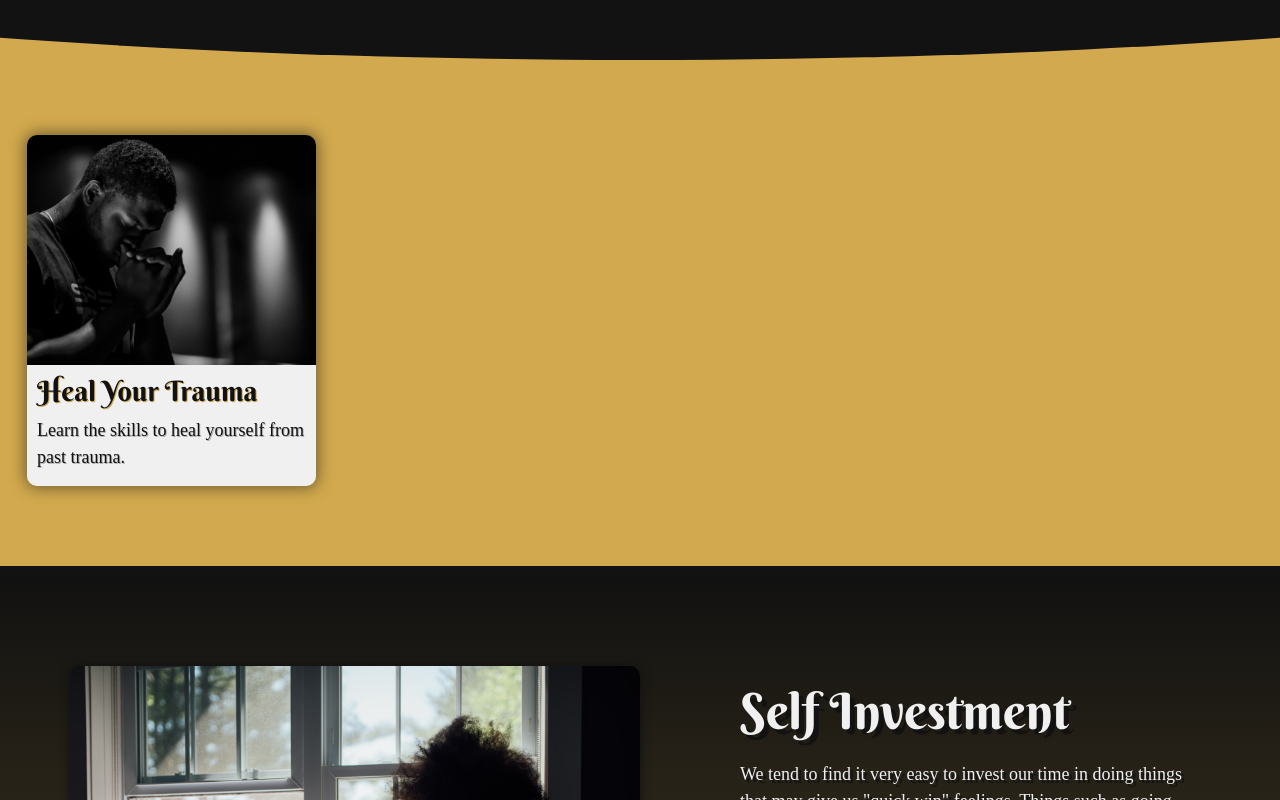
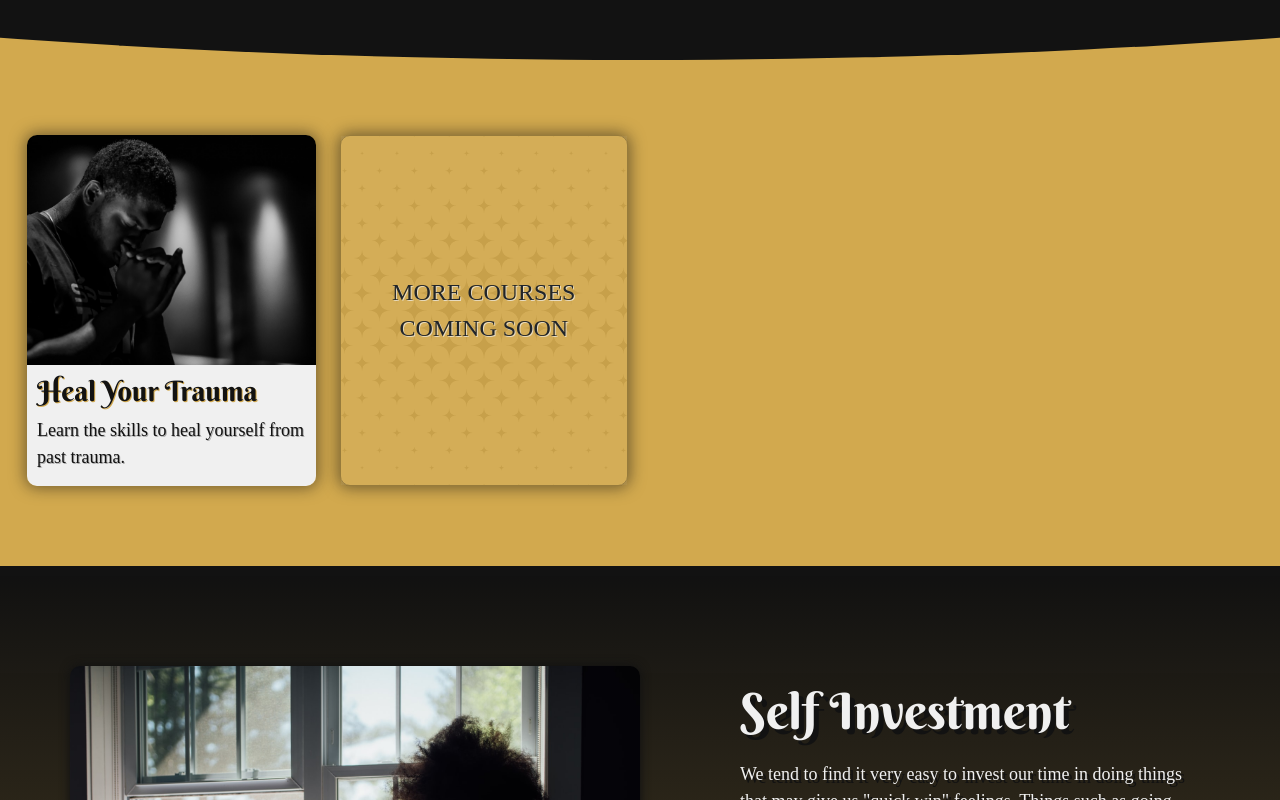
Before and after one commit to ariansamouiehome/life-coaching, a Next.js app: page /courses in a window 1280 px wide. Shown: the part 640-1440 px from the top of the page. Built offline with nearby package versions, Linux system fonts and the light colour scheme; a web font is replaced by a local one.

Commit message:
Courses fin

```diff
--- a/components/CourseCard/index.jsx
+++ b/components/CourseCard/index.jsx
@@ -3,6 +3,14 @@ import Link from 'next/link';
 
 const CourseCard = ({data}) => {
 
+    if (data.altCard) {
+        return (
+            <div className="coming-soon-card">
+                <div className="coming-soon-card-image" style={{backgroundImage: `url('/images/pattern-back-3.png')`}}/>
+                <p className="coming-soon-card-body">More Courses<br/>Coming Soon</p>
+            </div>
+        )
+    } else {
         return (
             <Link href={`courses/${data.url}`}>
                 <a className="courses-card">
@@ -17,5 +25,6 @@ const CourseCard = ({data}) => {
             </Link>
         )
     }
+}
 
 export default CourseCard;
--- a/components/CourseCard/index.scss
+++ b/components/CourseCard/index.scss
@@ -5,7 +5,7 @@
   border-radius: 10px;
   overflow: hidden;
   box-shadow: 0 0 15px 2px rgba($brand-black, 0.5);
-  margin: 0 0 30px;
+  margin: 0;
   text-decoration: none;
   width: 100%;
   transition: 0.5s;
@@ -80,3 +80,39 @@
     }
   }
 }
+
+.coming-soon-card {
+  display: flex;
+  width: 100%;
+  height: 100%;
+  justify-content: center;
+  align-items: center;
+  border: 1px solid rgba($brand-black, 0.3);
+  border-radius: 10px;
+  box-shadow: 0 0 15px 2px rgba($brand-black, 0.5);
+  position: relative;
+  min-height: 250px;
+
+  .coming-soon-card-image {
+    position: absolute;
+    top: 0;
+    left: 0;
+    width: 100%;
+    height: 100%;
+    background-position: center;
+    background-size: cover;
+    background-repeat: no-repeat;
+    opacity: 0.05;
+    z-index: 1;
+  }
+
+  .coming-soon-card-body {
+    margin: 0 auto;
+    text-align: center;
+    font-family: $brand-font-copy-one;
+    font-size: 24px;
+    z-index: 5;
+    text-transform: uppercase;
+    text-shadow: 1px 1px rgba($brand-white, 0.7);
+  }
+}
--- a/components/ListWrapper/index.scss
+++ b/components/ListWrapper/index.scss
@@ -21,6 +21,7 @@
     animation-name: fadeUp;
     animation-fill-mode: both;
     animation-duration: 0.5s;
+    margin: 0 0 30px;
   }
 
   @for $i from 1 to 30 {
--- a/containers/Courses/courses.jsx
+++ b/containers/Courses/courses.jsx
@@ -48,7 +48,7 @@ const Courses = (props) => {
                 {comingSoon && <>
                     <ColumnInfoImage
                         noCurve
-                        title="Interested in this course?"
+                        title="Interested In This Course?"
                         description={`This course is currently being created.<br /> If you are interested in taking this course please fill out your details and I will contact you when it is live.<br /> (Estimated Release Date - ${comingSoonDate})`}
                     />
 
--- a/containers/Courses/index.jsx
+++ b/containers/Courses/index.jsx
@@ -54,8 +54,8 @@ const Courses = () => {
             <ImageSideText
                 backgroundImage="/images/self-invest.jpeg"
                 title="Self Investment"
-                cta_text="Learn More"
-                onClick={() => scrollToPosition('video-component')}
+                // cta_text="Learn More"
+                // onClick={() => scrollToPosition('video-component')}
             >
                 <p className="body-copy">We tend to find it very easy to invest our time in doing things that may give
                     us "quick win" feelings. Things such as going out to the club and bars to take our minds off the
--- a/containers/MeetArian/index.jsx
+++ b/containers/MeetArian/index.jsx
@@ -61,10 +61,10 @@ const MeetArian = () => {
             <FullWidthInfo
                 hTag={3}
                 title="START HEALING"
-                description="Let's connect to start your healing journey and figure out why things are the way they are. <br />You're never in the position where you can't start."
+                description="Start your healing journey to learn why things are the way they are. <br />You're never in the position where you can't start."
                 cta_show
-                cta_href="/work-with-me"
-                cta_text="work with me"
+                cta_href="/courses"
+                cta_text="Online Courses"
                 headingLine
             />
         </>
--- a/utils/courses.js
+++ b/utils/courses.js
@@ -1,9 +1,10 @@
 const courses =[
     {
+        altCard: false,
         title: "Heal Your Trauma",
         backgroundImage: '/images/trauma.jpeg',
         card_description: 'Learn the skills to heal yourself from past trauma.',
-        description: 'The goal of this course is to teach you the skills you will need so that you have a great understanding of what trauma is.<br />How to heal yourself from it and apply what you learn confidently so that you will be able to handle any situation life may throw at you.',
+        description: 'The goal of this course is to teach you the skills you will need so that you have a great understanding of what trauma is.<br />You will learn how to heal yourself from it and apply the skills you have gained confidently so that you will be able to handle any situation life may throw at you.',
         url: "heal-your-trauma",
         courseList: [
             'Intro - What Is Trauma?',
@@ -23,5 +24,8 @@ const courses =[
         comingSoon: true,
         comingSoonDate: 'March 2022',
     },
+    {
+        altCard: true,
+    },
 ];
 export default courses;
```
Also changed, not shown: containers/Home/index.jsx (+7 -4 lines), containers/ShadowWork/index.jsx (+5 -7 lines). Lines whose indentation alone changed are shown as unchanged.
